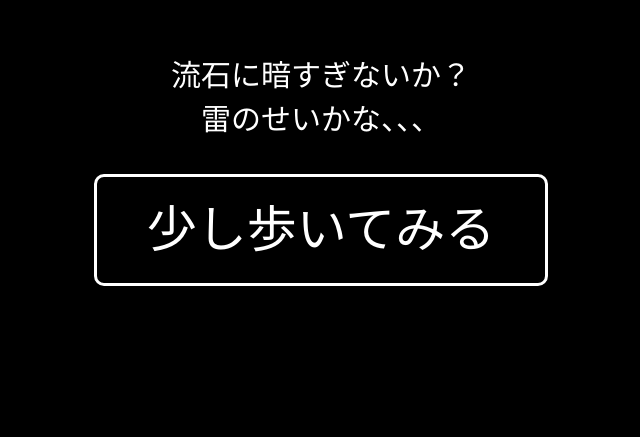
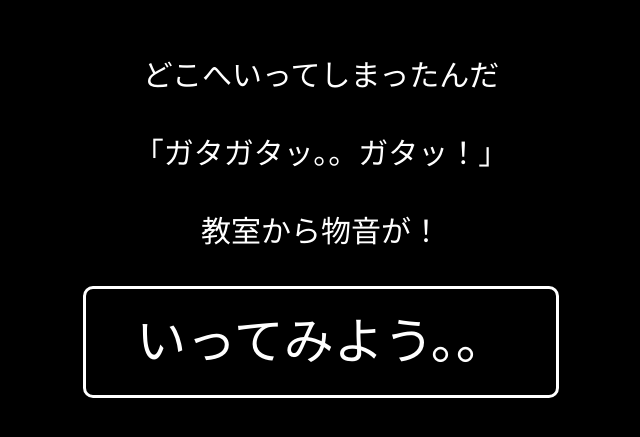
Before and after one commit to kumanyan777/beta, a plain HTML site: page proN3.html in a window 1280 px wide. Shown: the part 807-1244 px from the top of the page, without its empty margins (319-959 px from the left). Drawn offline with Linux system fonts and the light colour scheme.

Commit message:
Update proN3.html

```diff
--- a/proN3.html
+++ b/proN3.html
@@ -14,12 +14,15 @@
     </div>
     <main class="main">
         <div class="serifu">
-            <p>流石に暗すぎないか？<br>
-                雷のせいかな、、、</p>
+            <p>どこへいってしまったんだ<br>
+                <br>
+                「ガタガタッ。。ガタッ！」<br>
+            <br>
+            教室から物音が！</p>
             </div>
 
             <div class="button04">
-                <a href="proN4.html">少し歩いてみる</a>
+                <a href="proN4.html">いってみよう。。</a>
             </div>
     </main>
 </body>
```
